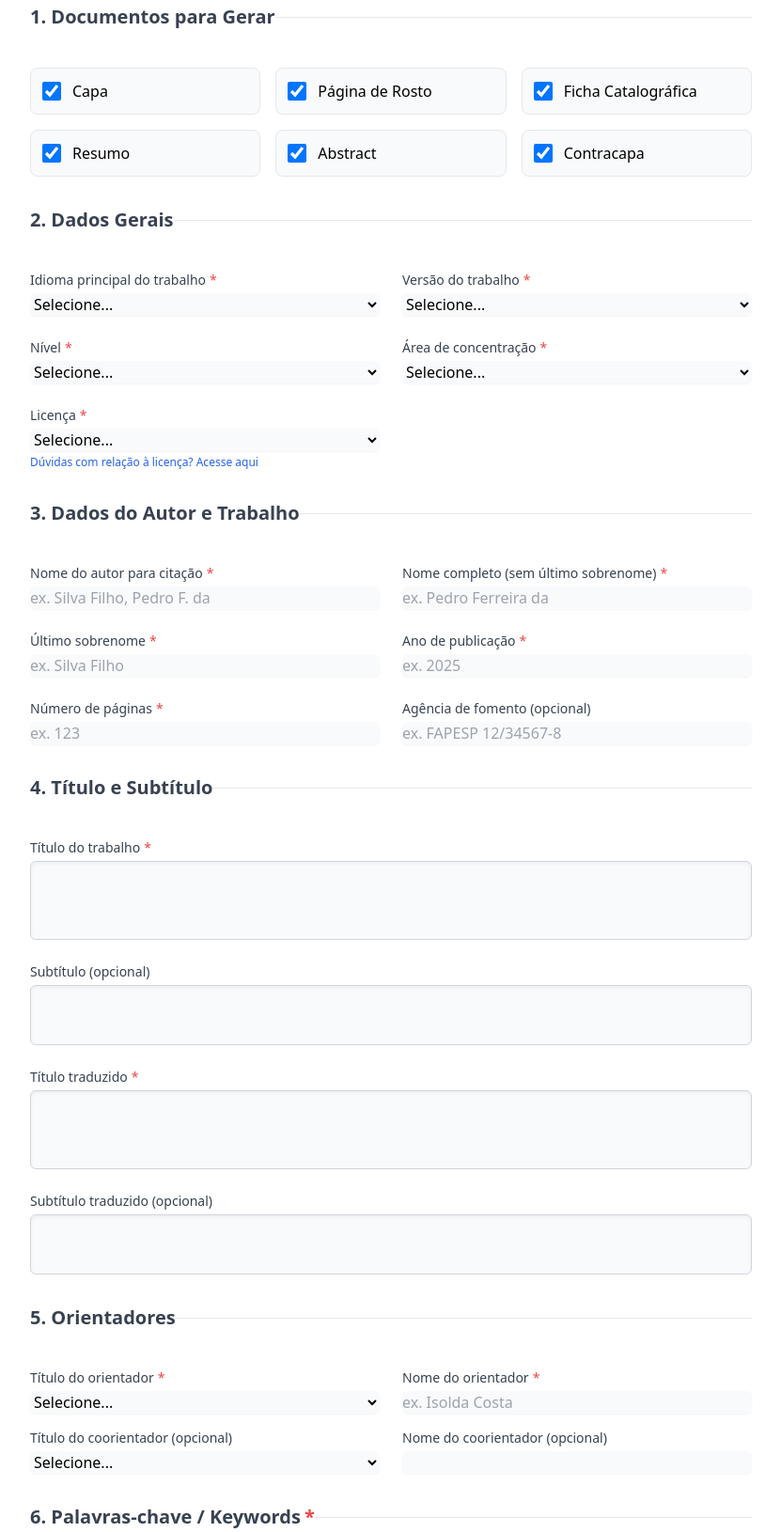
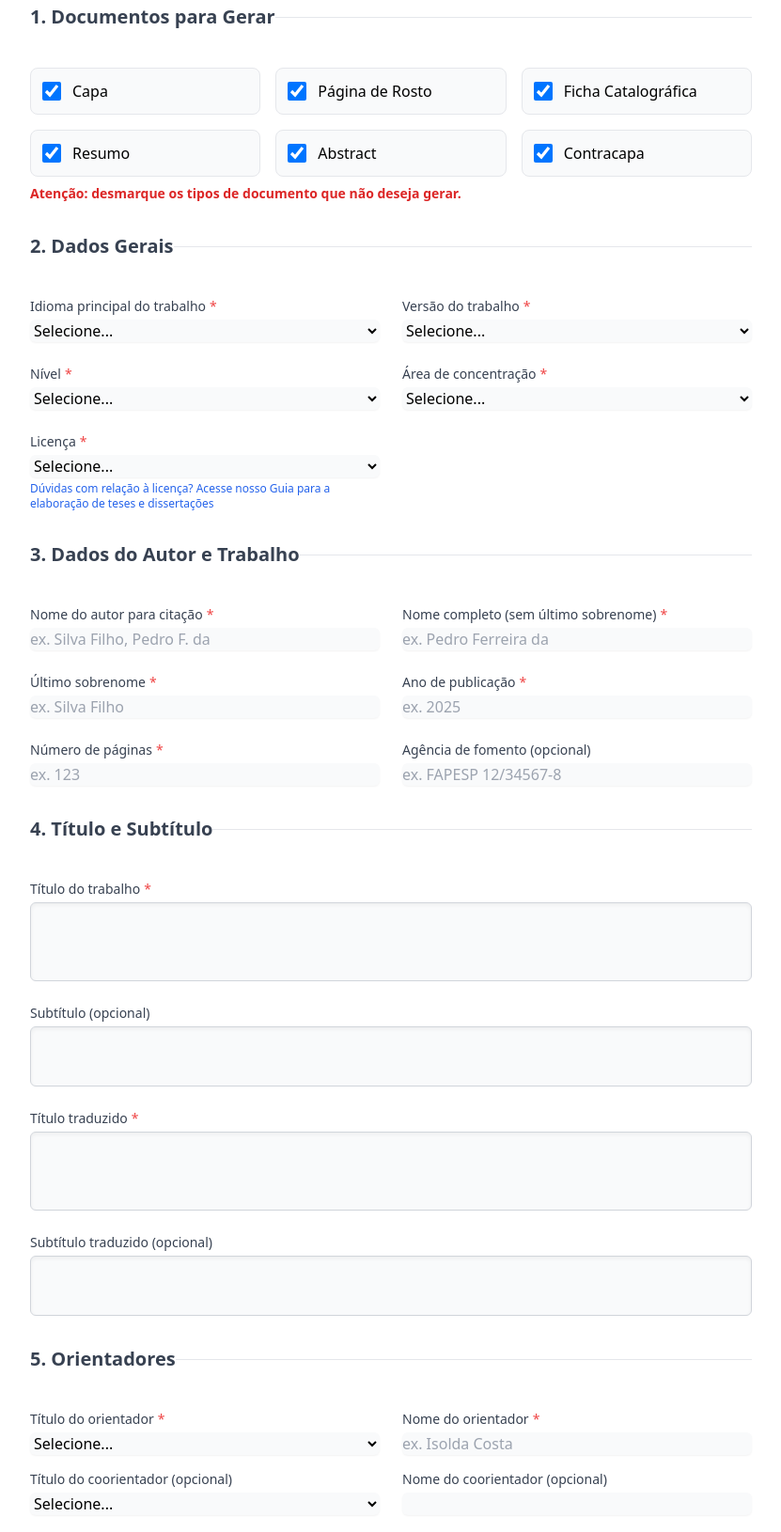
Before and after one commit to Djalma-IPEN/teses.ipen, a Flask app: page / in a window 1280 px wide. Shown: the part 316-1946 px from the top of the page at 94% size, without its empty margins (224-1055 px from the left). Run offline with Flask 2, Linux system fonts and the light colour scheme; some libraries are stand-ins or nearby versions.

Commit message:
Add files via upload

```diff
--- a/templates/formulario.html
+++ b/templates/formulario.html
@@ -85,6 +85,9 @@
                     </label>
                     {% endfor %}
                 </div>
+                <p class="text-red-600 text-sm font-semibold mt-2">
+                    Atenção: desmarque os tipos de documento que não deseja gerar.
+                </p>
             </fieldset>
 
             <div id="formatting-buttons-panel" class="formatting-buttons" style="display: none;">
@@ -104,7 +107,7 @@
                         <div class="campo-item" data-campo="versao"><label for="versao" class="block text-sm font-medium text-gray-700 mb-1">Versão do trabalho<span class="required-asterisk text-red-500 ml-1 hidden">*</span></label><select id="versao" name="versao" class="mt-1 block w-full bg-gray-50 rounded-md border-gray-300 shadow-sm"><option value="" disabled {% if not dados.get('versao') %}selected{% endif %}>Selecione...</option><option value="Versão Corrigida" {% if dados.get('versao') == 'Versão Corrigida' %}selected{% endif %}>Versão Corrigida</option><option value="Versão Original" {% if dados.get('versao') == 'Versão Original' %}selected{% endif %}>Versão Original</option></select></div>
                         <div class="campo-item" data-campo="nivel"><label for="nivel" class="block text-sm font-medium text-gray-700 mb-1">Nível<span class="required-asterisk text-red-500 ml-1 hidden">*</span></label><select id="nivel" name="nivel" class="mt-1 block w-full bg-gray-50 rounded-md border-gray-300 shadow-sm"><option value="" disabled {% if not dados.get('nivel') %}selected{% endif %}>Selecione...</option><option value="Tese (Doutorado)" {% if dados.get('nivel') == 'Tese (Doutorado)' %}selected{% endif %}>Tese (Doutorado)</option><option value="Dissertação (Mestrado)" {% if dados.get('nivel') == 'Dissertação (Mestrado)' %}selected{% endif %}>Dissertação (Mestrado)</option><option value="Dissertação (Mestrado Profissional)" {% if dados.get('nivel') == 'Dissertação (Mestrado Profissional)' %}selected{% endif %}>Dissertação (Mestrado Profissional)</option></select></div>
                         <div class="campo-item" data-campo="area"><label for="area" class="block text-sm font-medium text-gray-700 mb-1">Área de concentração<span class="required-asterisk text-red-500 ml-1 hidden">*</span></label><select id="area" name="area" class="mt-1 block w-full bg-gray-50 rounded-md border-gray-300 shadow-sm"><option value="">Selecione um nível primeiro...</option></select></div>
-                        <div class="campo-item" data-campo="licenca"><label for="licenca" class="block text-sm font-medium text-gray-700 mb-1">Licença<span class="required-asterisk text-red-500 ml-1 hidden">*</span></label><select id="licenca" name="licenca" class="mt-1 block w-full bg-gray-50 rounded-md border-gray-300 shadow-sm"><option value="" disabled {% if not dados.get('licenca') %}selected{% endif %}>Selecione...</option>{% for lic in ["CC0 1.0", "CC-BY 4.0", "CC-BY-SA 4.0", "CC-BY-ND 4.0", "CC-BY-NC 4.0", "CC-BY-NC-SA 4.0", "CC-BY-NC-ND 4.0"] %}<option value="{{ lic }}" {% if dados.get('licenca') == lic %}selected{% endif %}>{{ lic }}</option>{% endfor %}</select><a href="https://creativecommons.org/share-your-work/cclicenses/" target="_blank" class="block text-xs text-blue-600 hover:underline mt-1">Dúvidas com relação à licença? Acesse aqui</a></div>
+                        <div class="campo-item" data-campo="licenca"><label for="licenca" class="block text-sm font-medium text-gray-700 mb-1">Licença<span class="required-asterisk text-red-500 ml-1 hidden">*</span></label><select id="licenca" name="licenca" class="mt-1 block w-full bg-gray-50 rounded-md border-gray-300 shadow-sm"><option value="" disabled {% if not dados.get('licenca') %}selected{% endif %}>Selecione...</option>{% for lic in ["CC-BY-NC 4.0"] %}<option value="{{ lic }}" {% if dados.get('licenca') == lic %}selected{% endif %}>{{ lic }}</option>{% endfor %}</select><a href="https://www.gov.br/ipen" target="_blank" class="block text-xs text-blue-600 hover:underline mt-1">Dúvidas com relação à licença? Acesse nosso Guia para a elaboração de teses e dissertações</a></div>
                     </div>
                 </fieldset>
 
@@ -141,7 +144,7 @@
                 </fieldset>
 
                 <fieldset class="border-t pt-6 campo-grupo" data-campos="chaves_keywords">
-                     <legend class="text-xl font-semibold text-gray-700 mb-4">6. Palavras-chave / Keywords<span class="required-asterisk text-red-500 ml-1 hidden">*</span></legend>
+                     <legend class="text-xl font-semibold text-gray-700 mb-4 flex items-center justify-between"><span>6. Palavras-chave / Keywords<span class="required-asterisk text-red-500 ml-1 hidden">*</span></span><span class="text-gray-700 text-sm ml-4">Preencha pelo menos 3 campos</span></legend>
                      <div class="grid md:grid-cols-2 gap-6">
                         <div id="chaves-pt-container" class="space-y-2">
                             <h3 class="font-semibold text-gray-600">Palavras-chave (PT)</h3>
```
